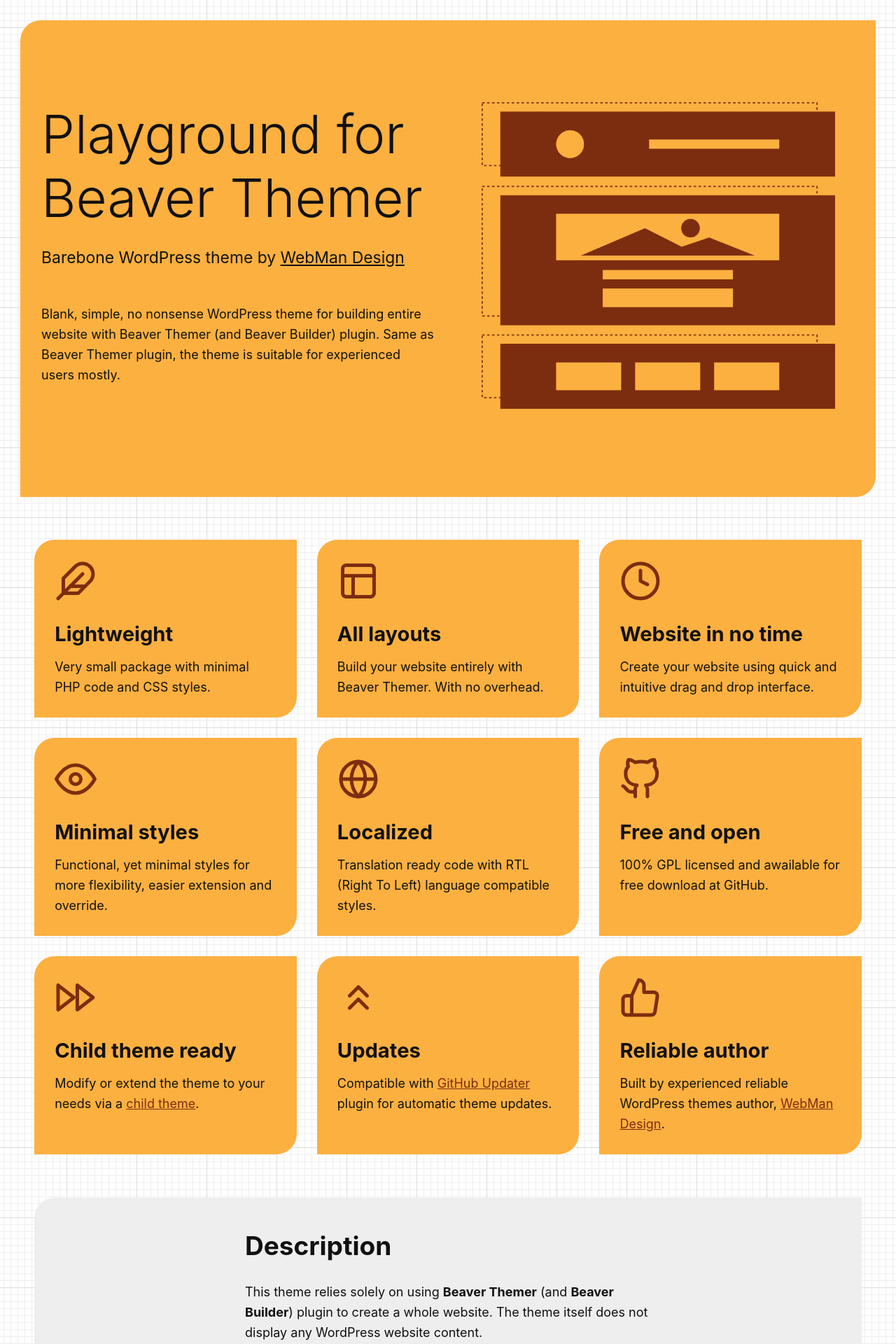
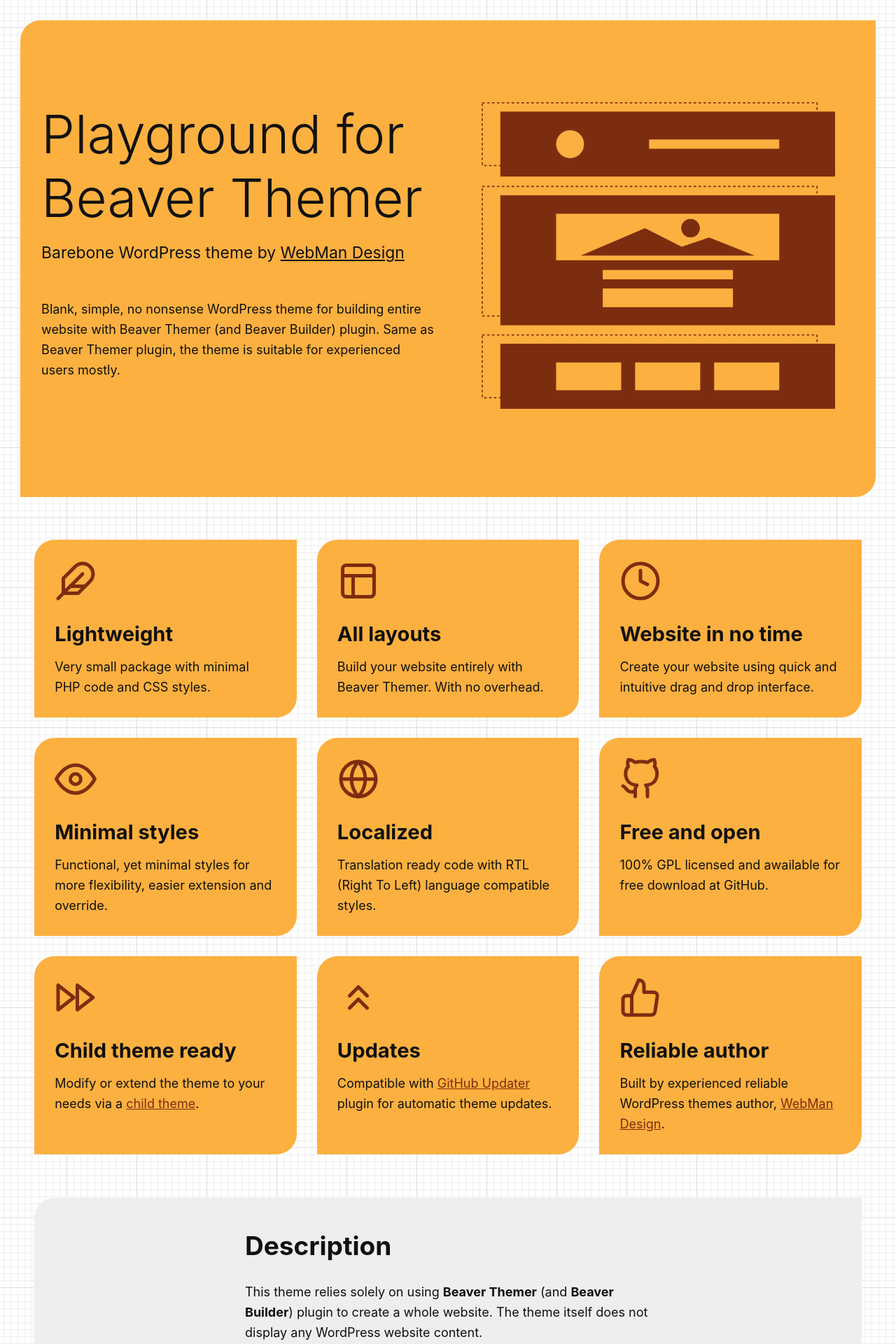
Before and after one commit to webmandesign/playground-for-beaver-themer, a Jekyll site: the page built from index.md, in a window 1280 px wide. Shown: the top 1920 px of the page at 70% size. Built offline with Jekyll 4.4.1, drawn with Linux system fonts in a browser that asks for light colours.

Commit message:
* Fixing styles

```diff
--- a/_sass/header/__intro.scss
+++ b/_sass/header/__intro.scss
@@ -16,6 +16,6 @@
 }
 
 .subtitle {
-	margin-top: -.382 / 1.272 +em;
+	margin-top: -.618em;
 	font-size: 1.272em;
 }
```
